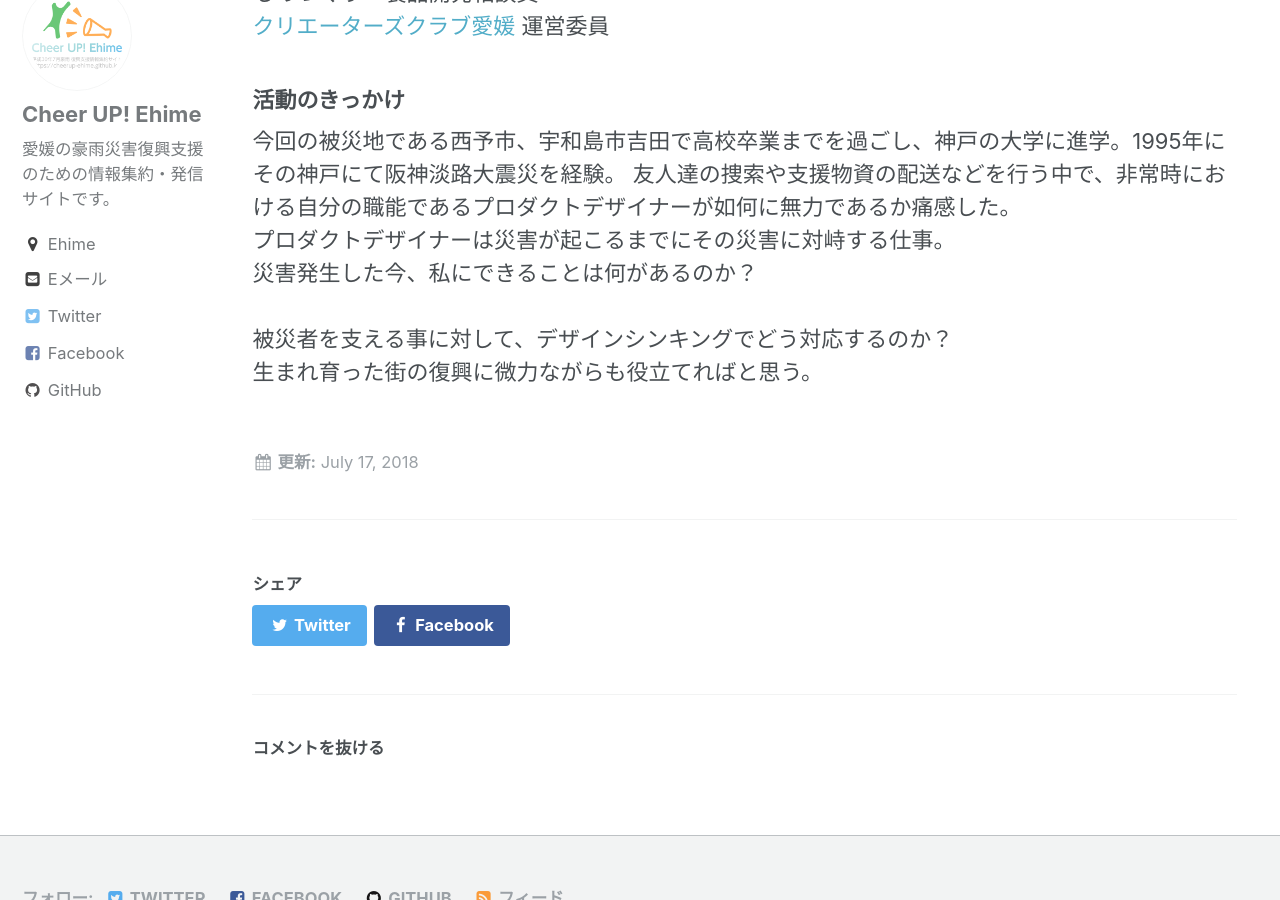
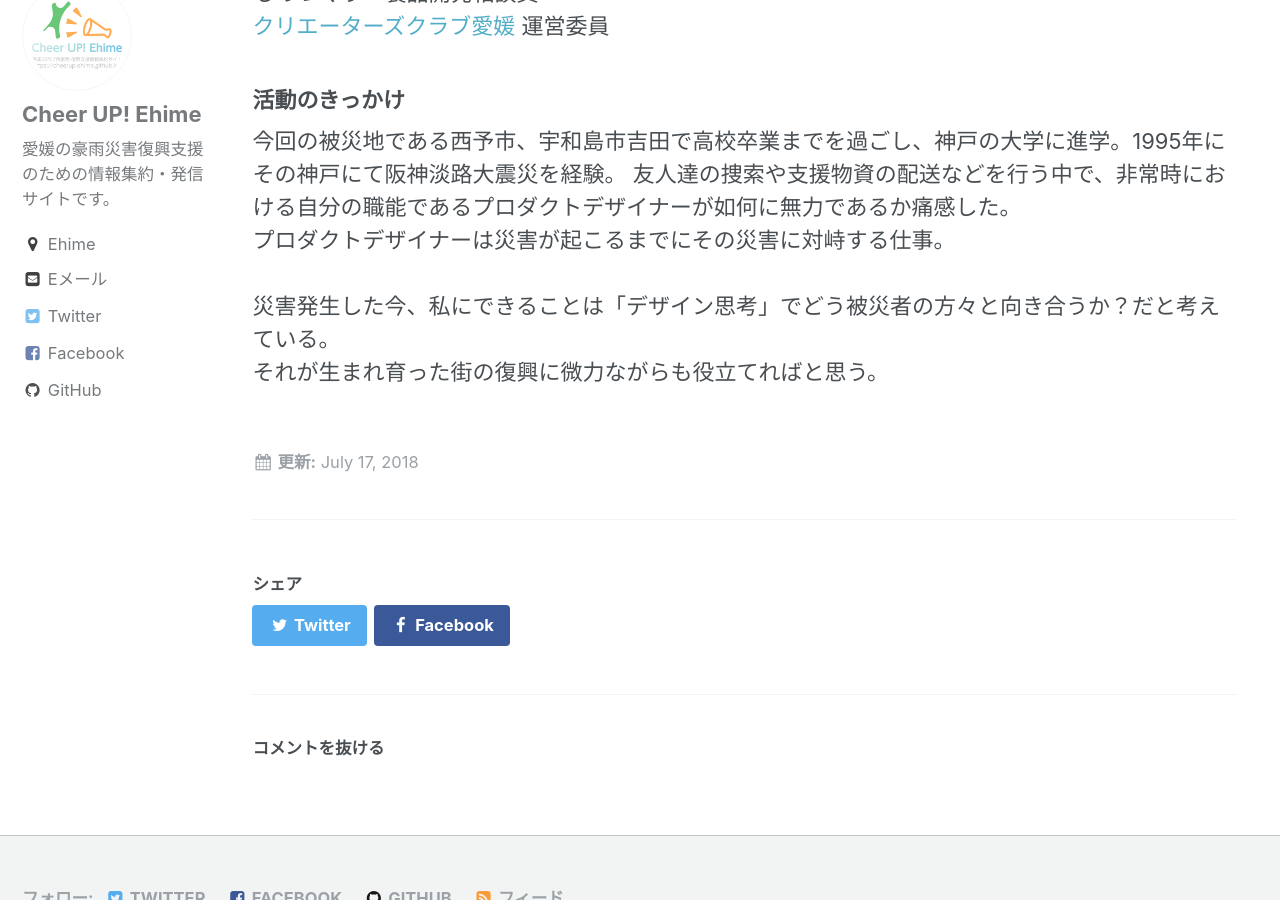
Before and after one commit to cheerup-ehime/cheerup-ehime.github.io, a Jekyll site: the page built from _pages/team.md, in a window 1280 px wide and 900 px high, scrolled down 3985 px. Built offline with Jekyll 4.4.1, drawn with Linux system fonts in a browser that asks for light colours; comment, search, counter and statistics services are not loaded.

Commit message:
Update team.md

```diff
--- a/_pages/team.md
+++ b/_pages/team.md
@@ -80,7 +80,6 @@ date: 2018-07-17 09:49:16 +0900
 今回の被災地である西予市、宇和島市吉田で高校卒業までを過ごし、神戸の大学に進学。1995年にその神戸にて阪神淡路大震災を経験。
 友人達の捜索や支援物資の配送などを行う中で、非常時における自分の職能であるプロダクトデザイナーが如何に無力であるか痛感した。<br>
 プロダクトデザイナーは災害が起こるまでにその災害に対峙する仕事。<br>
-災害発生した今、私にできることは何があるのか？<br>
 <br>
-被災者を支える事に対して、デザインシンキングでどう対応するのか？<br>
-生まれ育った街の復興に微力ながらも役立てればと思う。
+災害発生した今、私にできることは「デザイン思考」でどう被災者の方々と向き合うか？だと考えている。<br>
+それが生まれ育った街の復興に微力ながらも役立てればと思う。
```
